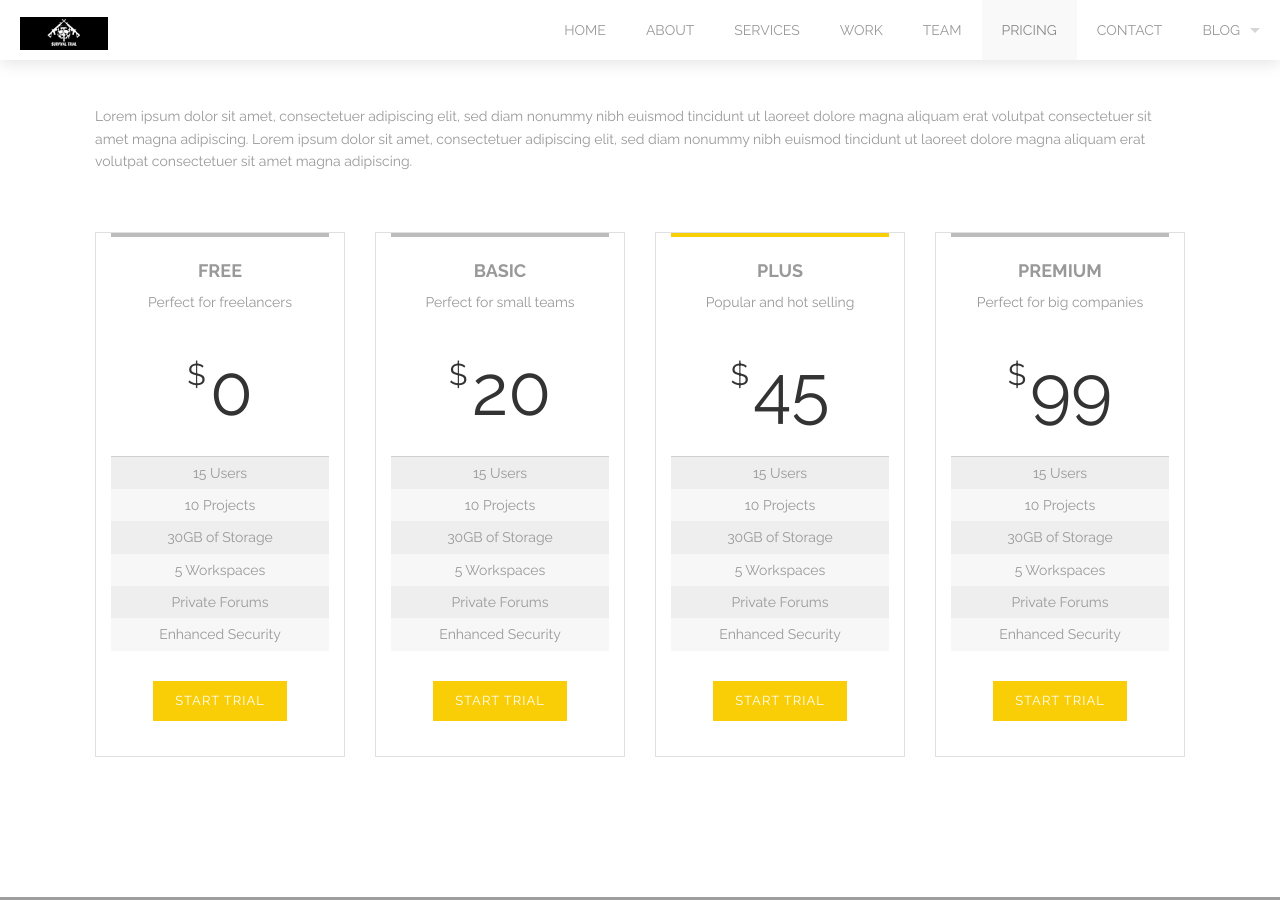
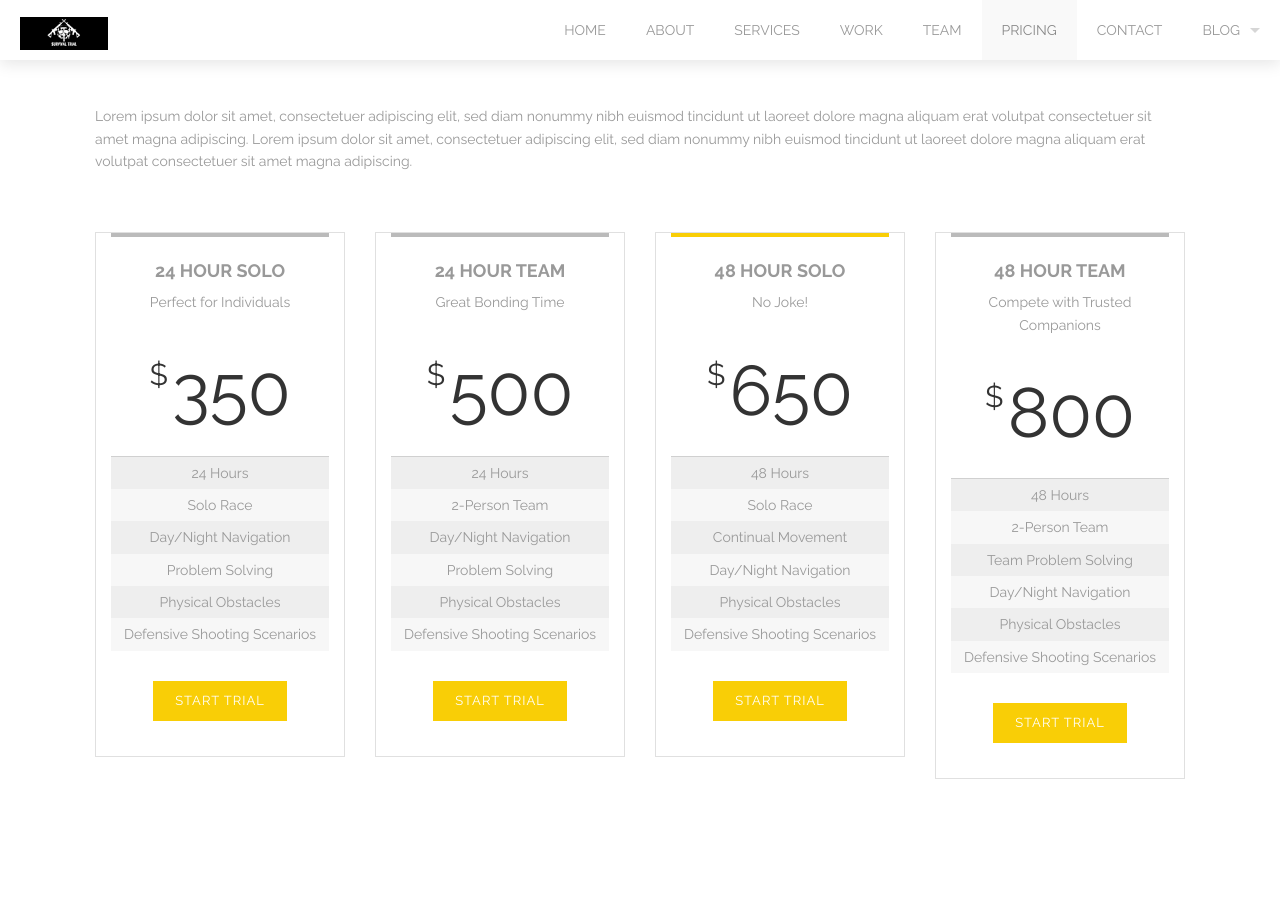
Before and after one commit to jonweiler/jonweiler.github.io, a Jekyll site: the page built from index.html, in a window 1280 px wide and 900 px high, scrolled down 6284 px. Built offline with Jekyll 4.4.1, drawn with Linux system fonts in a browser that asks for light colours.

Commit message:
test pricing box

```diff
--- a/index.html
+++ b/index.html
@@ -142,47 +142,47 @@ clients:
 
 
 price_boxes:
-  - type: free
-    desc: Perfect for freelancers
-    cost: 0
+  - type: 24 Hour Solo
+    desc: Perfect for Individuals
+    cost: 350
     lines:
-      - 15 Users
-      - 10 Projects
-      - 30GB of Storage
-      - 5 Workspaces
-      - Private Forums
-      - Enhanced Security
-  - type: basic
-    desc: Perfect for small teams
-    cost: 20
+      - 24 Hours
+      - Solo Race
+      - Day/Night Navigation
+      - Problem Solving
+      - Physical Obstacles
+      - Defensive Shooting Scenarios
+  - type: 24 Hour Team
+    desc: Great Bonding Time
+    cost: 500
     lines:
-      - 15 Users
-      - 10 Projects
-      - 30GB of Storage
-      - 5 Workspaces
-      - Private Forums
-      - Enhanced Security
-  - type: plus
-    desc: Popular and hot selling
-    cost: 45
+      - 24 Hours
+      - 2-Person Team
+      - Day/Night Navigation
+      - Problem Solving
+      - Physical Obstacles
+      - Defensive Shooting Scenarios
+  - type: 48 Hour Solo
+    desc: No Joke!
+    cost: 650
     lines:
-      - 15 Users
-      - 10 Projects
-      - 30GB of Storage
-      - 5 Workspaces
-      - Private Forums
-      - Enhanced Security
+      - 48 Hours
+      - Solo Race
+      - Continual Movement
+      - Day/Night Navigation
+      - Physical Obstacles
+      - Defensive Shooting Scenarios
     class: featured
-  - type: Premium
-    desc: Perfect for big companies
-    cost: 99
+  - type: 48 Hour Team
+    desc: Compete with Trusted Companions
+    cost: 800
     lines:
-      - 15 Users
-      - 10 Projects
-      - 30GB of Storage
-      - 5 Workspaces
-      - Private Forums
-      - Enhanced Security
+      - 48 Hours
+      - 2-Person Team
+      - Team Problem Solving
+      - Day/Night Navigation
+      - Physical Obstacles
+      - Defensive Shooting Scenarios
 socials:
   - title: Facebook
     text: Connect us with facebook
```
